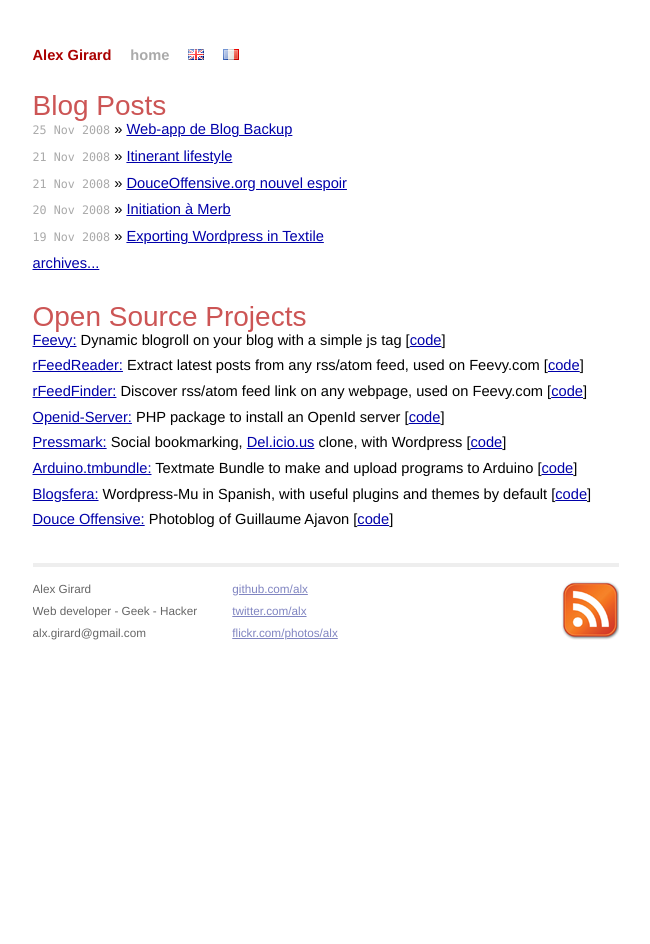
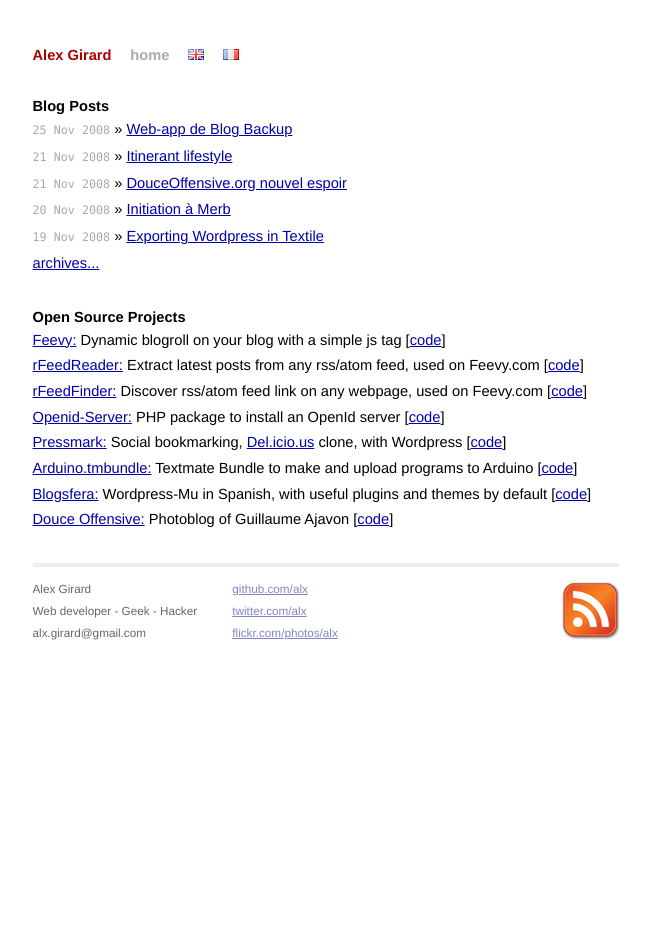
Before and after one commit to alx/alexgirard, a Jekyll site: the page built from index.html, in a window 1280 px wide. Shown: the whole page, without its empty margins (314-964 px from the left). Built offline with Jekyll 4.4.1, drawn with Linux system fonts in a browser that asks for light colours.

Commit message:
Delete h1 and change h3 color

```diff
--- a/css/screen.css
+++ b/css/screen.css
@@ -26,13 +26,6 @@
   font-size: 100%;
 }
 
-h1 {
-  font-size: 28px;
-  color: #c55;
-  background-color: #fff;
-  font-family: Arial, Verdana, sans-serif;
-  font-weight: 300;
-}
 h2 {
   font-size: 15px;
   color: #999;
@@ -41,7 +34,7 @@
   background-color: #fff;
 }
 h3 {
-  color: #4d9b12;
+  color: #c55;
   font-size: 15px;
   text-align: left;
   font-weight: 300;
```
